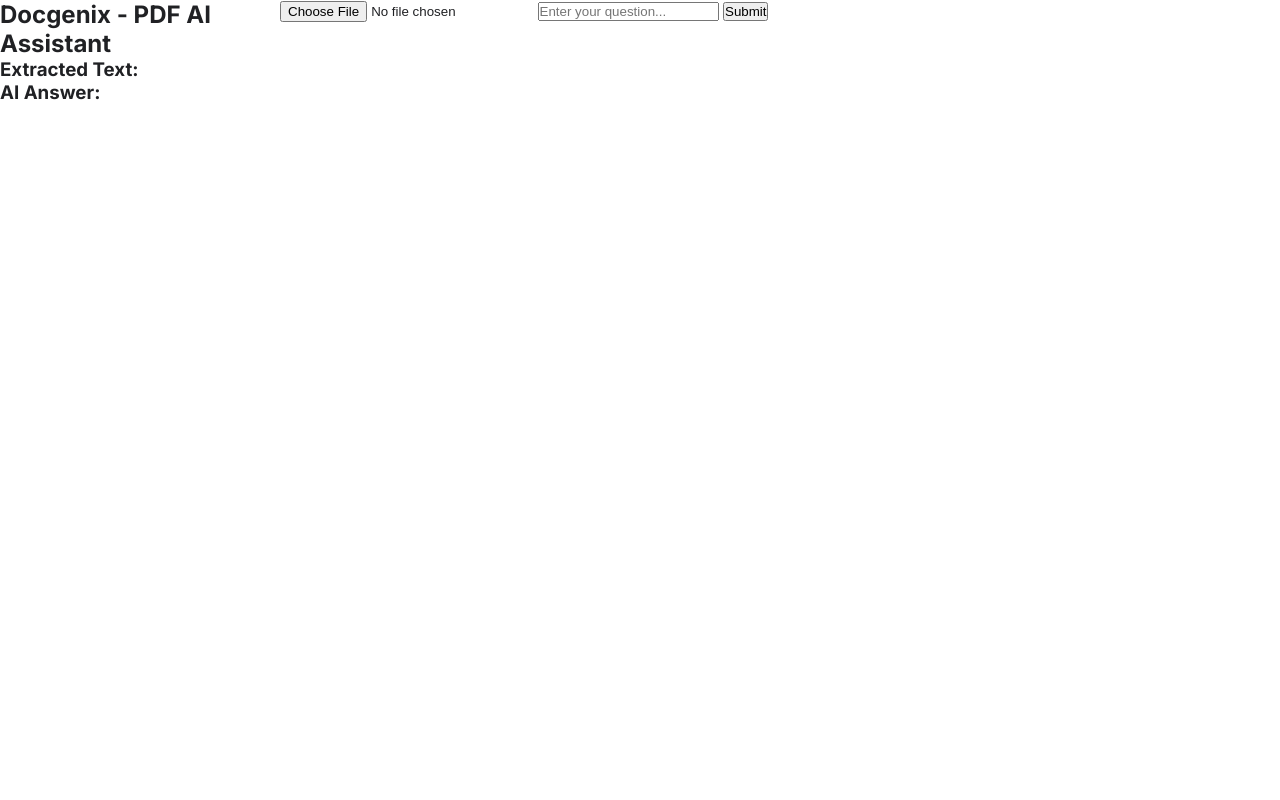
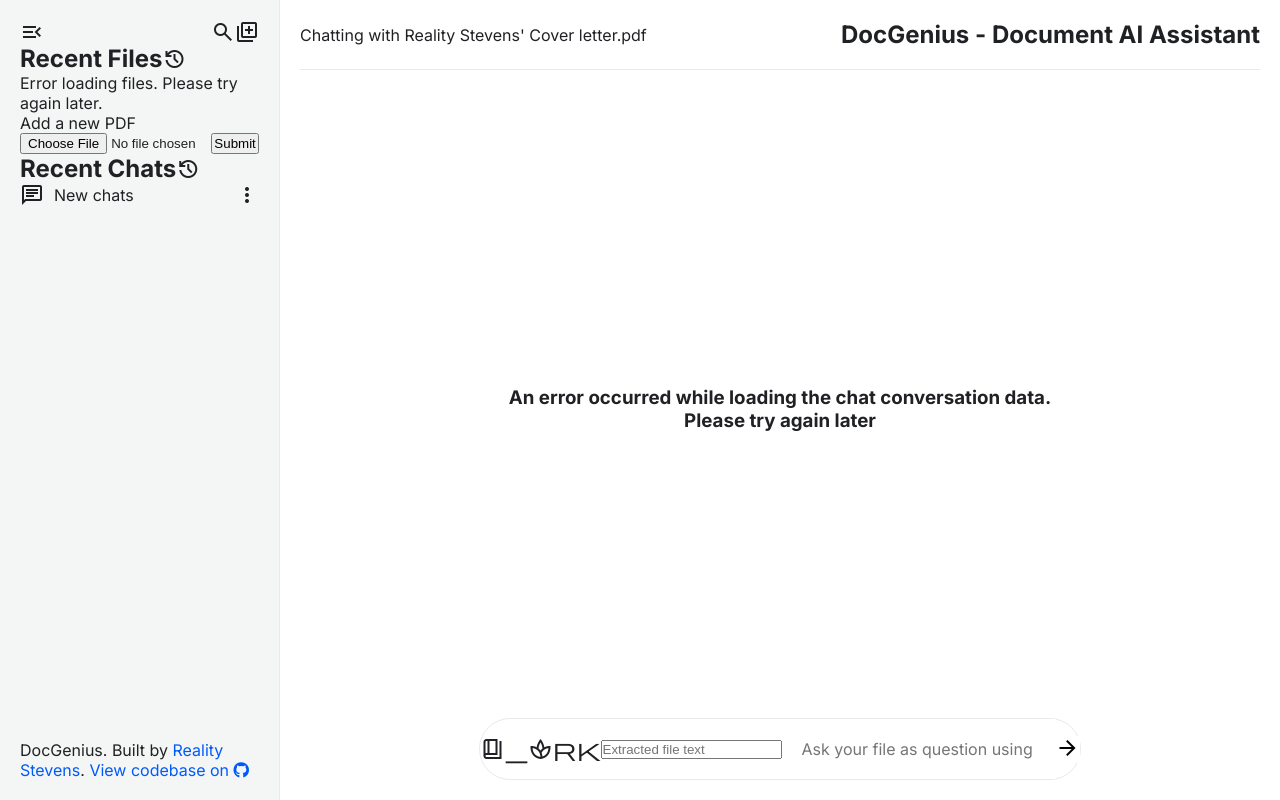
Before and after one commit to realitystevens/DocGenius, a Flask app: page / in a window 1280 px wide. Run offline with Flask 3, Linux system fonts and the light colour scheme; some libraries are stand-ins or nearby versions.

Commit message:
update: update UI

```diff
--- a/templates/index.html
+++ b/templates/index.html
@@ -3,24 +3,81 @@
 <head>
     <meta charset="UTF-8">
     <meta name="viewport" content="width=device-width, initial-scale=1.0">
-    <title>Docgenix - PDF AI Assistant</title>
+    <title>DocGenius - Document AI Assistant</title>
+    <link rel="preconnect" href="https://fonts.gstatic.com" crossorigin>
+    <link rel="preconnect" href="https://fonts.googleapis.com">
     <link href="https://fonts.googleapis.com/css2?family=Inter:wght@300;400;500;600;700&display=swap" rel="stylesheet">
+    <link rel="stylesheet" href="https://fonts.googleapis.com/css2?family=Material+Symbols+Outlined:opsz,wght,FILL,GRAD@24,400,0,0" />
     <link rel="stylesheet" href="{{ url_for('static', filename='style.css') }}">
-    <script defer src="{{ url_for('static', filename='script.js') }}"></script>
+    <script async src="https://kit.fontawesome.com/01187779a7.js" crossorigin="anonymous"></script>
+    <script defer src="{{ url_for('static', filename='saveFile.js') }}" type="module"></script>
+    <script defer src="{{ url_for('static', filename='fileHandler.js') }}" type="module"></script>
+    <script defer src="{{ url_for('static', filename='AIChatHandler.js') }}" type="module"></script>
 </head>
 <body>
-    <div class="container">
-        <h2>Docgenix - PDF AI Assistant</h2>
-        <form id="pdfForm" enctype="multipart/form-data">
-            <input type="file" id="pdfFile" required accept="application/pdf">
-            <input type="text" id="question" required placeholder="Enter your question...">
-            <button type="button" id="submitBtn">Submit</button>
-        </form>
-        <div class="output">
-            <h3>Extracted Text:</h3>
-            <p id="extractedText"></p>
-            <h3>AI Answer:</h3>
-            <p id="answer"></p>
+    <div class="body">
+        <div class="container">
+            <aside>
+                <div class="aside_container">
+                    <div class="aside_control">
+                        <span class="material-symbols-outlined">menu_open</span>
+                        <span class="material-symbols-outlined">search</span>
+                        <span class="material-symbols-outlined">library_add</span>
+                    </div>
+                    <div class="aside_pdf aside_content">
+                        <h2 class="aside_title">Recent Files <span class="material-symbols-outlined">history</span></h2>
+                        <ul class="aside_list" id="fileList">
+                            <!-- Content dynamically generated by the fileHandler.js -->
+                        </ul>
+                        <div class="newPDF_container">
+                            <p class="newPDF_title">Add a new PDF</p>
+                            <form class="pdfForm" method="post" enctype="multipart/form-data">
+                                <input class="pdfForm_input" type="file" id="file" accept="application/pdf">
+                                <button class="pdfForm_submitbtn" id="saveFileBtn" type="submit">Submit</button>
+                            </form>
+                            <p class="file_submit_server_message"></p>
+                        </div>
+                    </div>
+                    <div class="aside_chat aside_content">
+                        <h2 class="aside_title">Recent Chats <span class="material-symbols-outlined">history</span></h2>
+                        <ul class="aside_list">
+                            <li class="aside_list_item"><span class="material-symbols-outlined">chat</span><p>New chats</p><span class="material-symbols-outlined more_vert">more_vert</span></li>
+                        </ul>
+                    </div>
+                    <div class="aside_footer">
+                        <p class=" aside_footer_text"><span>DocGenius. </span>Built by <a href="http://linkedin.com/in/stevensreality" target="_blank" rel="noopener noreferrer">Reality Stevens</a>. <a href="http://github.com/realitystevens/Docgenius" target="_blank" rel="noopener noreferrer">View codebase on <i class="fa-brands fa-github"></i></a></p>
+                    </div>
+                </div>
+            </aside>
+            <main>
+                <div class="main_container">
+                    <header class="header">
+                        <div class="header_container">
+                            <p class="chat_pdf_title">Chatting with <span>Reality Stevens' Cover letter.pdf</span></p>
+                            <h1 class="main_title">DocGenius - Document AI Assistant</h1>
+                        </div>
+                    </header>
+
+                    <section class="chat_conversation">
+                        <!-- Content of <h3> is dynamically generated by *** in ***.js -->
+                        <h3 class="init_chat_title"></h3>
+                    </section>
+
+                    <div class="chat_gen_resource">
+                        <div class="pdf_display">
+                            <ul class="pdf_display_list" id="fileDisplayList">
+                                <!-- Content dynamically generated by the fileHandler.js -->
+                            </ul>
+                        </div>
+                        <form method="POST" class="chatbox" id="chatbox">
+                            <span class="material-symbols-outlined book_sparkle">book_4_spark</span>
+                            <input type="text" id="extractedFileText" placeholder="Extracted file text">
+                            <input class="chatbox_input" type="text" id="question" placeholder="Ask your file as question using DocGenius">
+                            <button class="chatbox_send" type="submit" id="AISubmitBtn"><span class="material-symbols-outlined chatbox_send_icon">arrow_forward</span></button>
+                        </form>
+                    </div>
+                </div>
+            </main>
         </div>
     </div>
 </body>
```
